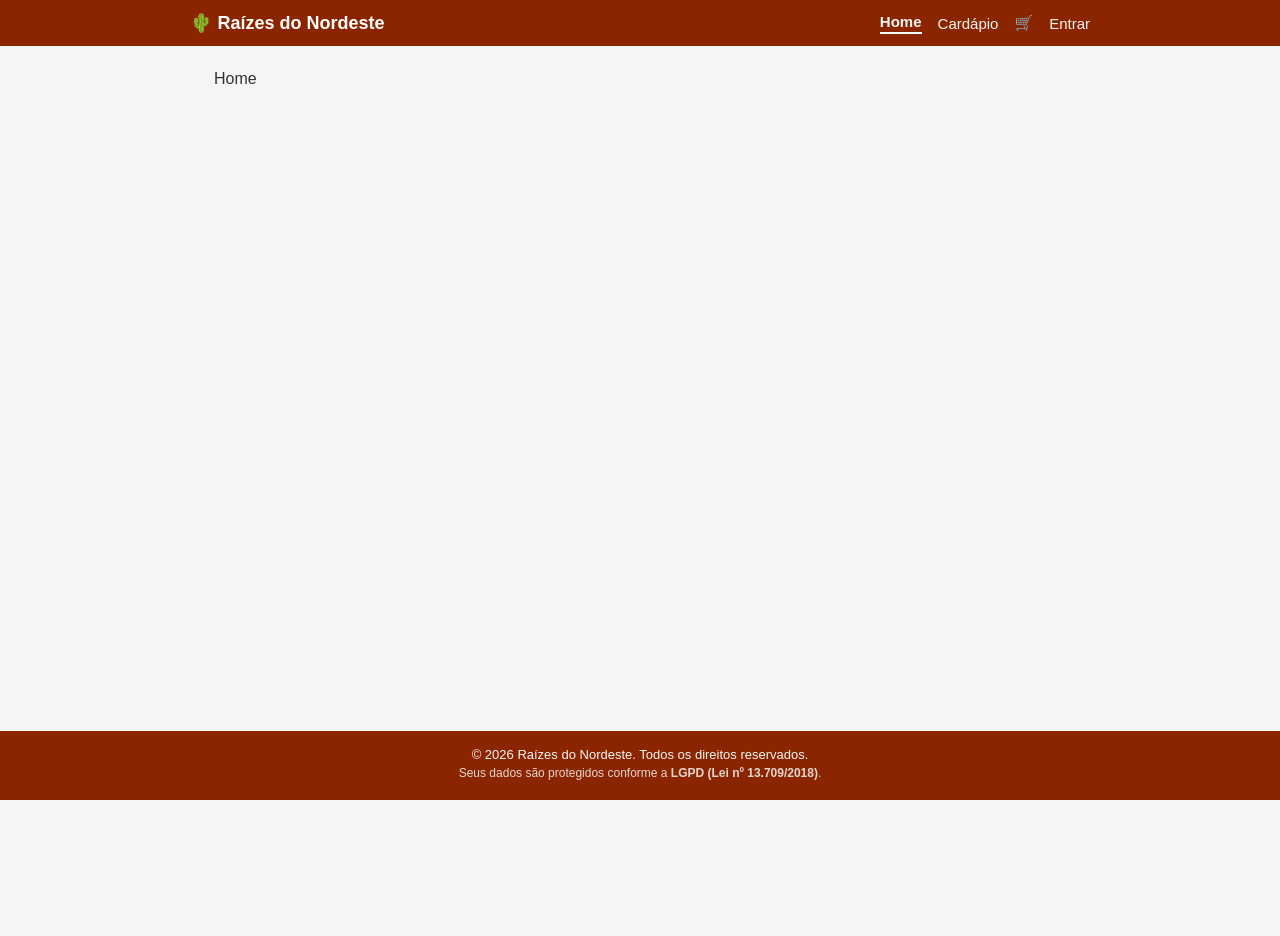
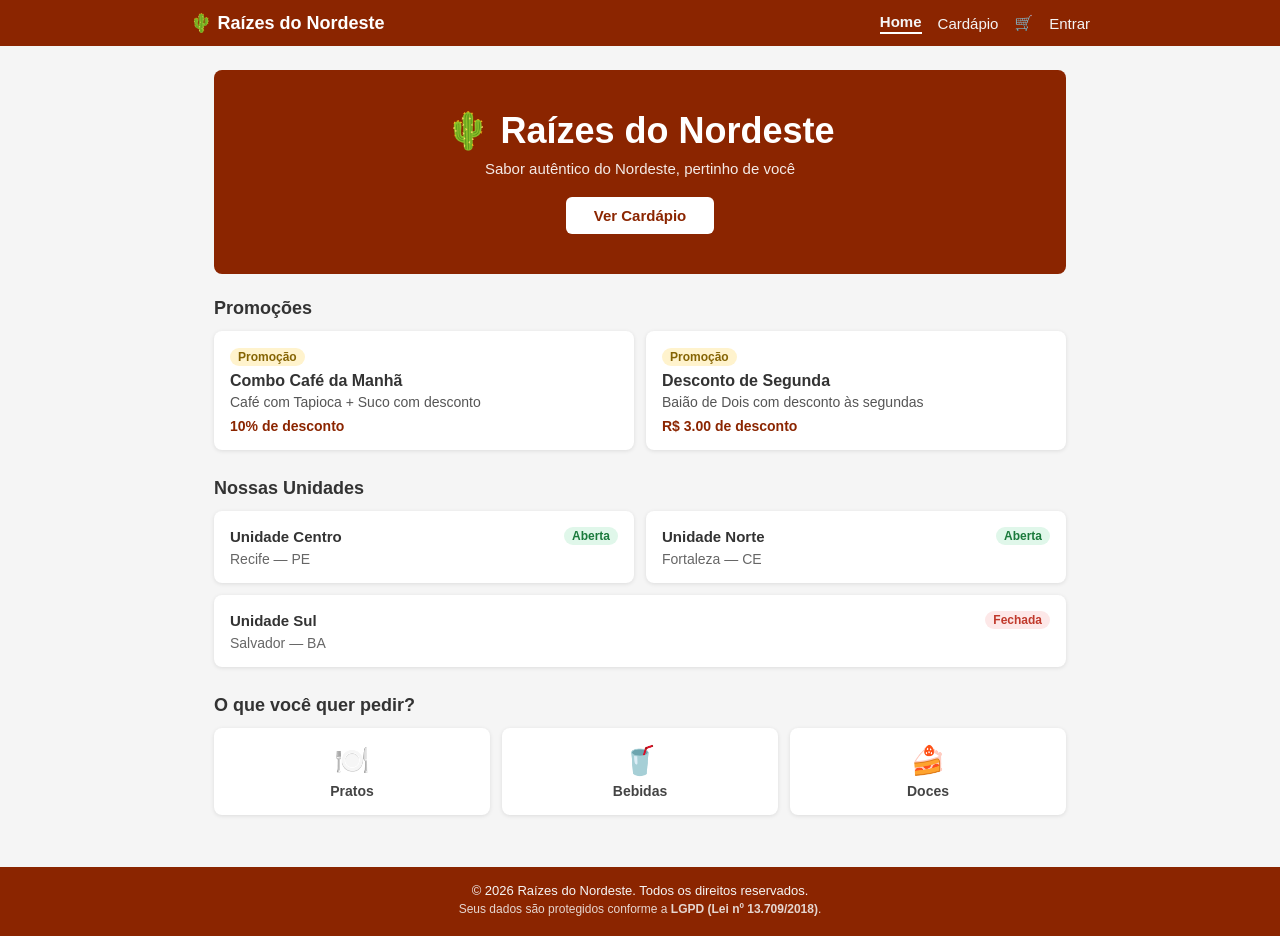
Before and after one commit to devSabrinalvs/raizes-do-nordeste, a React (Vite) app: page / in a window 1280 px wide. Before the commit the page ends 800 px from the top, so only its background shows below. Built offline with nearby package versions, Linux system fonts and the light colour scheme.

Commit message:
feat: adiciona tela home

```diff
--- a/src/App.jsx
+++ b/src/App.jsx
@@ -1,6 +1,7 @@
 import { BrowserRouter, Routes, Route } from 'react-router-dom'
 import Header from './components/Header'
 import Footer from './components/Footer'
+import Home from './pages/Home'
 import './App.css'
 
 function App() {
@@ -9,7 +10,7 @@ function App() {
       <Header />
       <main className="pagina">
         <Routes>
-          <Route path="/" element={<div>Home</div>} />
+          <Route path="/" element={<Home />} />
         </Routes>
       </main>
       <Footer />
--- /dev/null
+++ b/src/pages/Home.css
@@ -0,0 +1,124 @@
+.home-banner {
+  background-color: #8B2500;
+  color: #fff;
+  text-align: center;
+  padding: 40px 20px;
+  border-radius: 8px;
+  margin-bottom: 24px;
+}
+
+.home-banner h1 {
+  font-size: 28px;
+  margin-bottom: 8px;
+  color: #fff;
+}
+
+.home-banner p {
+  font-size: 15px;
+  margin-bottom: 20px;
+  opacity: 0.9;
+}
+
+.home-banner .btn {
+  width: auto;
+  padding: 10px 28px;
+  background-color: #fff;
+  color: #8B2500;
+  font-weight: bold;
+  border-radius: 6px;
+}
+
+.home-secao {
+  margin-bottom: 28px;
+}
+
+.home-secao h2 {
+  font-size: 18px;
+  margin-bottom: 12px;
+  color: #333;
+}
+
+.home-lista {
+  display: flex;
+  flex-direction: column;
+  gap: 12px;
+}
+
+.home-promo-card h3 {
+  font-size: 16px;
+  margin: 6px 0 4px;
+}
+
+.home-promo-card p {
+  font-size: 14px;
+  color: #555;
+}
+
+.home-desconto {
+  margin-top: 8px !important;
+  font-weight: bold;
+  color: #8B2500 !important;
+}
+
+.home-unidade-card p {
+  font-size: 14px;
+  color: #666;
+  margin-top: 6px;
+}
+
+.home-unidade-topo {
+  display: flex;
+  justify-content: space-between;
+  align-items: center;
+}
+
+.home-unidade-nome {
+  font-weight: bold;
+  font-size: 15px;
+}
+
+.home-categorias .home-lista {
+  flex-direction: row;
+  gap: 12px;
+}
+
+.home-categorias .home-lista a {
+  flex: 1;
+}
+
+.home-cat-card {
+  text-align: center;
+  cursor: pointer;
+  transition: box-shadow 0.2s;
+}
+
+.home-cat-card:hover {
+  box-shadow: 0 3px 8px rgba(0,0,0,0.15);
+}
+
+.home-cat-card span {
+  font-size: 28px;
+}
+
+.home-cat-card p {
+  margin-top: 6px;
+  font-size: 14px;
+  font-weight: bold;
+  color: #444;
+}
+
+@media (min-width: 768px) {
+  .home-lista {
+    flex-direction: row;
+    flex-wrap: wrap;
+  }
+
+  .home-promo-card,
+  .home-unidade-card {
+    flex: 1 1 calc(50% - 6px);
+  }
+
+  .home-banner h1 {
+    font-size: 36px;
+  }
+}
--- /dev/null
+++ b/src/pages/Home.jsx
@@ -0,0 +1,89 @@
+import { Link } from 'react-router-dom'
+import Card from '../components/Card'
+import Badge from '../components/Badge'
+import Button from '../components/Button'
+import unidades from '../data/unidades.json'
+import promocoes from '../data/promocoes.json'
+import './Home.css'
+
+function Home() {
+  const promocoesAtivas = promocoes.filter(p => p.ativa)
+
+  return (
+    <div className="home">
+
+      <section className="home-banner">
+        <h1>🌵 Raízes do Nordeste</h1>
+        <p>Sabor autêntico do Nordeste, pertinho de você</p>
+        <Link to="/cardapio">
+          <Button>Ver Cardápio</Button>
+        </Link>
+      </section>
+
+      {promocoesAtivas.length > 0 && (
+        <section className="home-secao">
+          <h2>Promoções</h2>
+          <div className="home-lista">
+            {promocoesAtivas.map(promo => (
+              <Card key={promo.id} className="home-promo-card">
+                <Badge texto="Promoção" tipo="alerta" />
+                <h3>{promo.titulo}</h3>
+                <p>{promo.descricao}</p>
+                <p className="home-desconto">
+                  {promo.tipo === 'percentual'
+                    ? `${promo.desconto}% de desconto`
+                    : `R$ ${promo.desconto.toFixed(2)} de desconto`}
+                </p>
+              </Card>
+            ))}
+          </div>
+        </section>
+      )}
+
+      <section className="home-secao">
+        <h2>Nossas Unidades</h2>
+        <div className="home-lista">
+          {unidades.map(u => (
+            <Card key={u.id} className="home-unidade-card">
+              <div className="home-unidade-topo">
+                <span className="home-unidade-nome">{u.nome}</span>
+                <Badge
+                  texto={u.aberta ? 'Aberta' : 'Fechada'}
+                  tipo={u.aberta ? 'sucesso' : 'erro'}
+                />
+              </div>
+              <p>{u.cidade} — {u.estado}</p>
+            </Card>
+          ))}
+        </div>
+      </section>
+
+      <section className="home-secao home-categorias">
+        <h2>O que você quer pedir?</h2>
+        <div className="home-lista">
+          <Link to="/cardapio?categoria=1">
+            <Card className="home-cat-card">
+              <span>🍽️</span>
+              <p>Pratos</p>
+            </Card>
+          </Link>
+          <Link to="/cardapio?categoria=2">
+            <Card className="home-cat-card">
+              <span>🥤</span>
+              <p>Bebidas</p>
+            </Card>
+          </Link>
+          <Link to="/cardapio?categoria=3">
+            <Card className="home-cat-card">
+              <span>🍰</span>
+              <p>Doces</p>
+            </Card>
+          </Link>
+        </div>
+      </section>
+
+    </div>
+  )
+}
+
+export default Home
```
